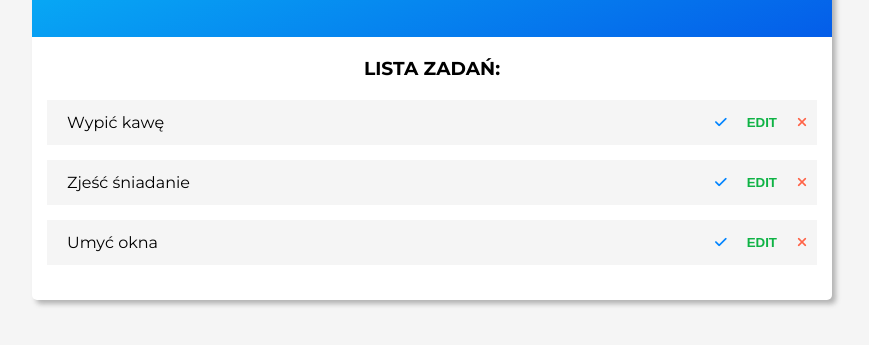
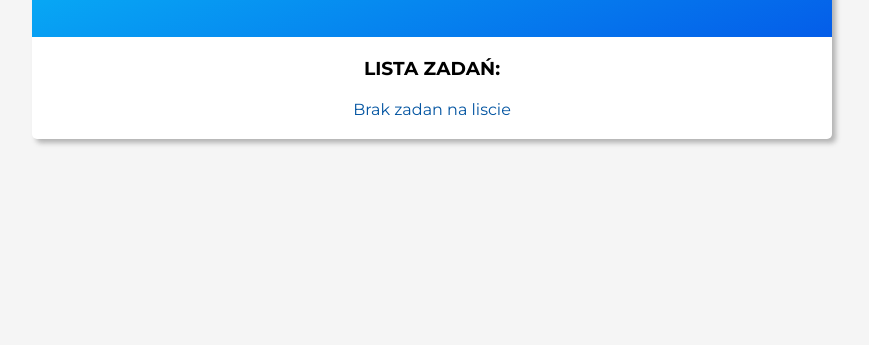
Before and after one commit to Pamaq/to_do_list, a plain HTML site: page index.html in a window 1280 px wide. Shown: the part 257-602 px from the top of the page, without its empty margins (208-1077 px from the left). Drawn offline with Linux system fonts and the light colour scheme.

Commit message:
Finished Todolist

```diff
--- a/index.html
+++ b/index.html
@@ -30,10 +30,10 @@
 			</div>
 			<div class="todolist">
 				<h3>Lista zadań:</h3>
-				<p class="error-info"></p>
+				<p class="error-info">Brak zadan na liscie</p>
 
 				<ul>
-					<li data-id="test1">
+					<!-- <li data-id="test1">
 						Wypić kawę
 						<div class="tools">
 							<button class="complete"><i class="fas fa-check"></i></button><button class="edit">EDIT</button><button class="delete"><i class="fas fa-times"></i></button>
@@ -50,7 +50,7 @@
 						<div class="tools">
 							<button class="complete"><i class="fas fa-check"></i></button><button class="edit">EDIT</button><button class="delete"><i class="fas fa-times"></i></button>
 						</div>
-					</li>
+					</li> -->
 				</ul>
 			</div>
 		</div>
--- a/script.js
+++ b/script.js
@@ -32,6 +32,7 @@ const prepareDOMEvents = () => {
 	ulList.addEventListener("click", checkClick);
 	popupCloseBtn.addEventListener("click", closePopup);
 	popupAddBtn.addEventListener("click", changeTodoText);
+	todoInput.addEventListener("keyup", enterKeyCheck);
 }; //nasluchiwanie
 
 const addNewTask = () => {
@@ -102,5 +103,9 @@ const deleteToDo = (e) => {
 		errorInfo.textContent = "Brak zadan na liscie";
 	}
 };
-
+const enterKeyCheck = (e) => {
+	if (e.key === "Enter") {
+		addNewTask();
+	}
+};
 document.addEventListener("DOMContentLoaded", main); //event odpowiadajacy za wczytanie sie calej strony przed uruchomieniem skryptow
```
